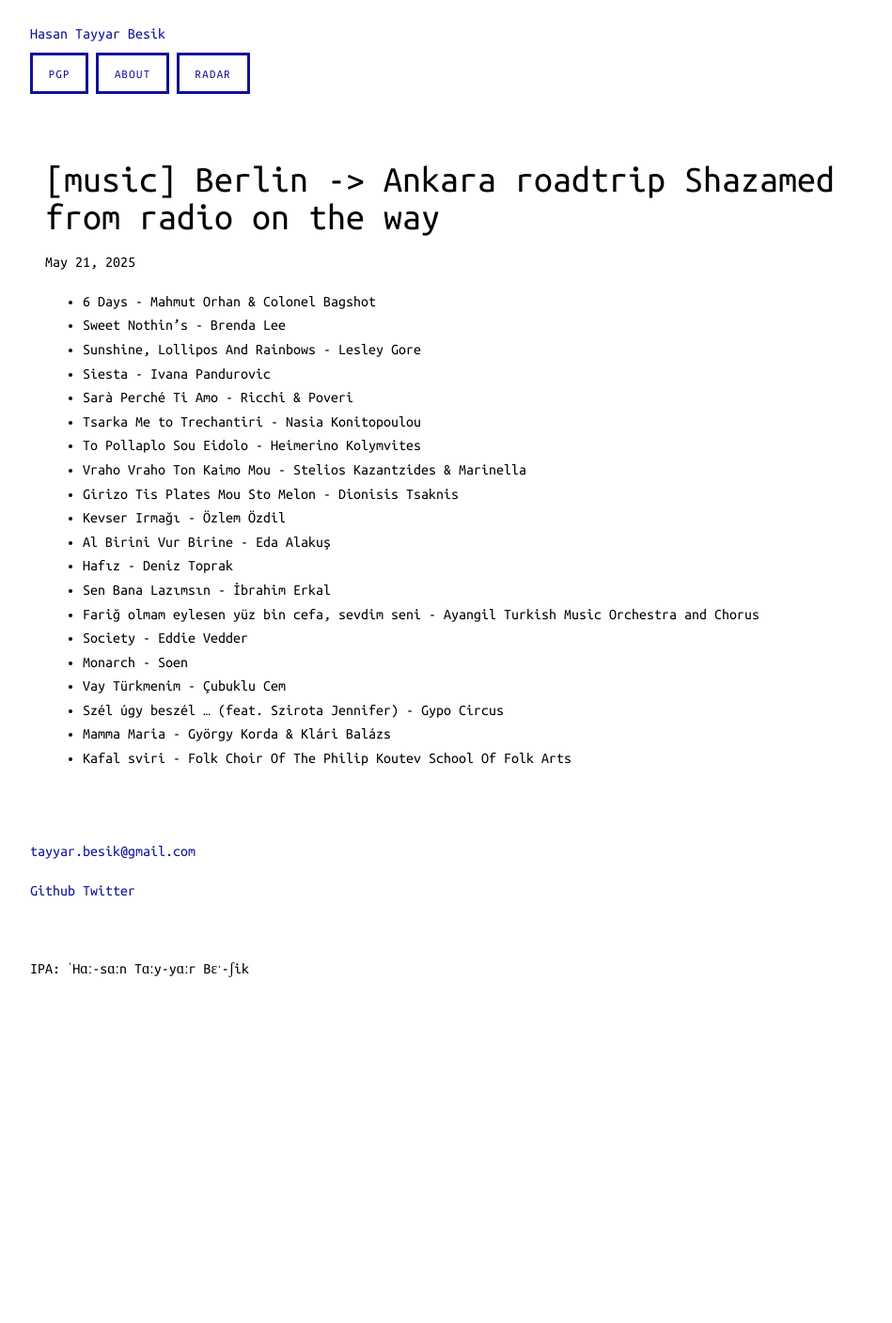
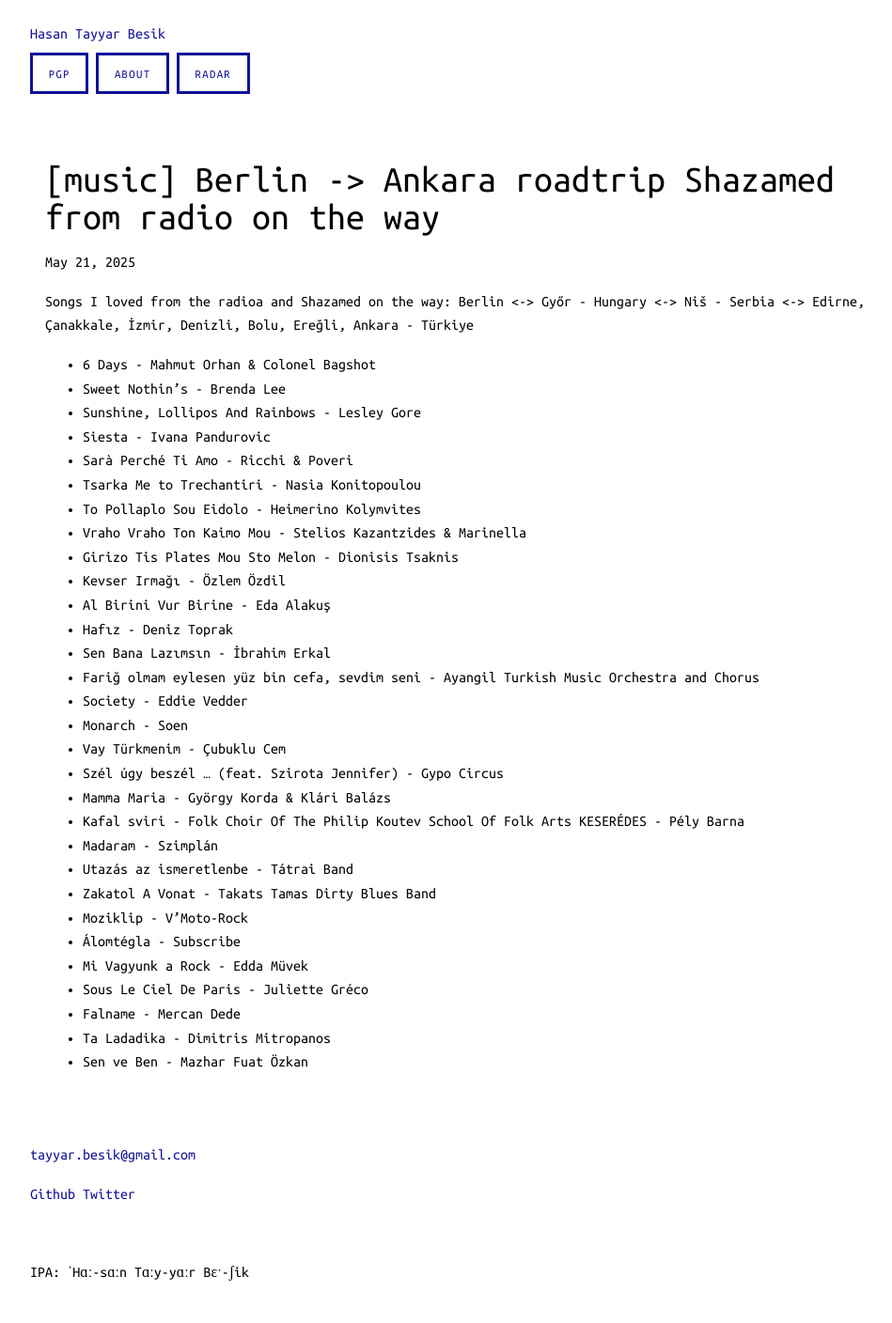
Before and after one commit to hasantayyar/hasantayyar.net, a Jekyll site: the page built from _posts/2025-05-21-sila-yolu-muzik.md, in a window 1280 px wide. Shown: the whole page at 94% size, without its empty margins (144-1093 px from the left). Built offline with Jekyll 4.4.1, drawn with Linux system fonts in a browser that asks for light colours; Markdown is read by kramdown in place of the engine named in the settings; before the commit the page ends 1085 px from its top, so only the background shows below that.

Commit message:
Update 2025-05-21-sila-yolu-muzik.md

```diff
--- a/_posts/2025-05-21-sila-yolu-muzik.md
+++ b/_posts/2025-05-21-sila-yolu-muzik.md
@@ -4,6 +4,8 @@
 date:   2025-05-21 10:00:00
 categories: music
 ---
+
+Songs I loved from the radioa and Shazamed on the way: Berlin <-> Győr - Hungary <-> Niš - Serbia <-> Edirne, Çanakkale, İzmir, Denizli, Bolu, Ereğli, Ankara - Türkiye
 
 - 6 Days - Mahmut Orhan & Colonel Bagshot
 - Sweet Nothin's - Brenda Lee
@@ -25,3 +27,14 @@
 - Szél úgy beszél ... (feat. Szirota Jennifer) - Gypo Circus
 - Mamma Maria - György Korda & Klári Balázs
 - Kafal sviri - Folk Choir Of The Philip Koutev School Of Folk Arts
+KESERÉDES - Pély Barna
+- Madaram - Szimplán
+- Utazás az ismeretlenbe - Tátrai Band
+- Zakatol A Vonat - Takats Tamas Dirty Blues Band
+- Moziklip - V'Moto-Rock
+- Álomtégla - Subscribe
+- Mi Vagyunk a Rock - Edda Müvek
+- Sous Le Ciel De Paris - Juliette Gréco
+- Falname - Mercan Dede
+- Ta Ladadika - Dimitris Mitropanos
+- Sen ve Ben - Mazhar Fuat Özkan
```
